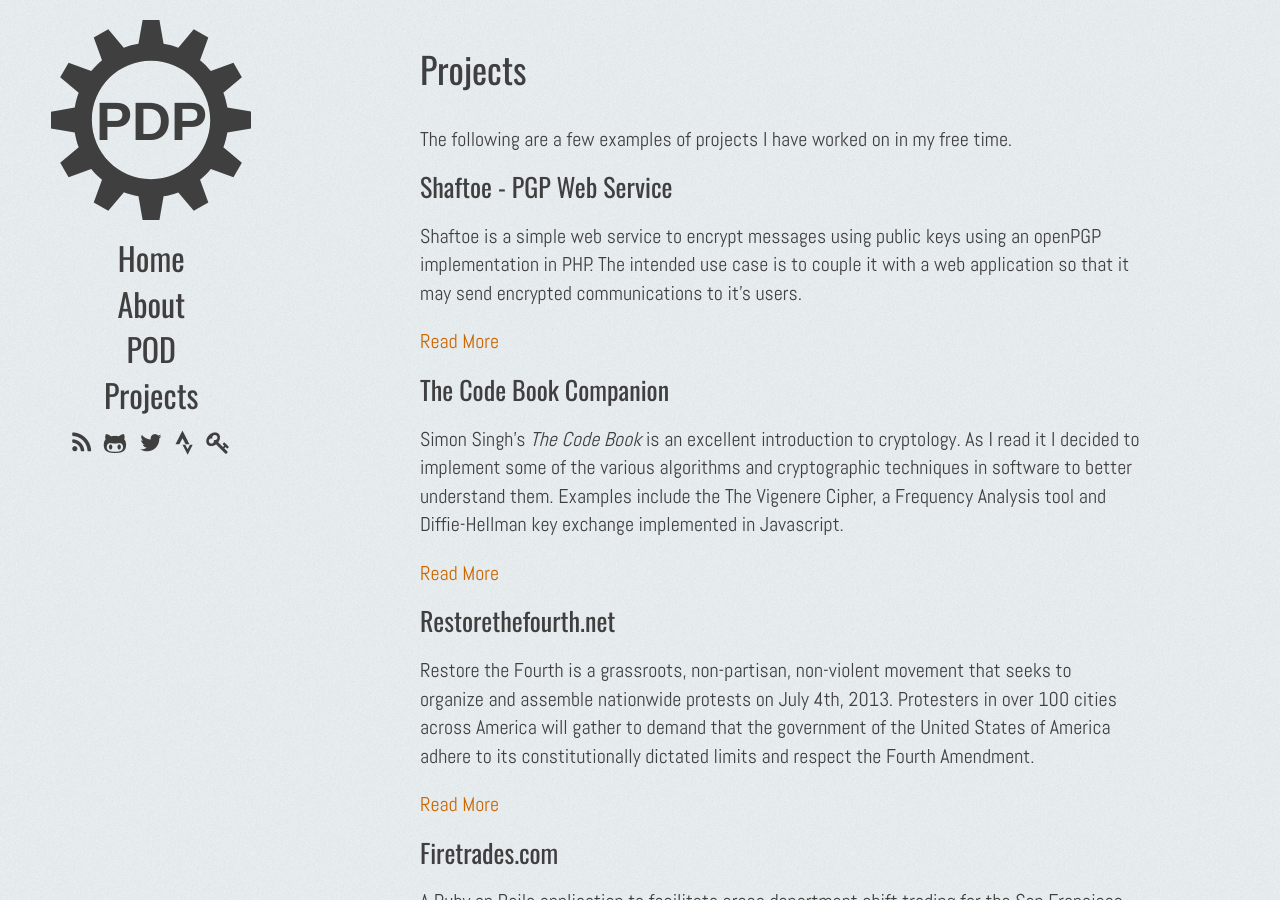
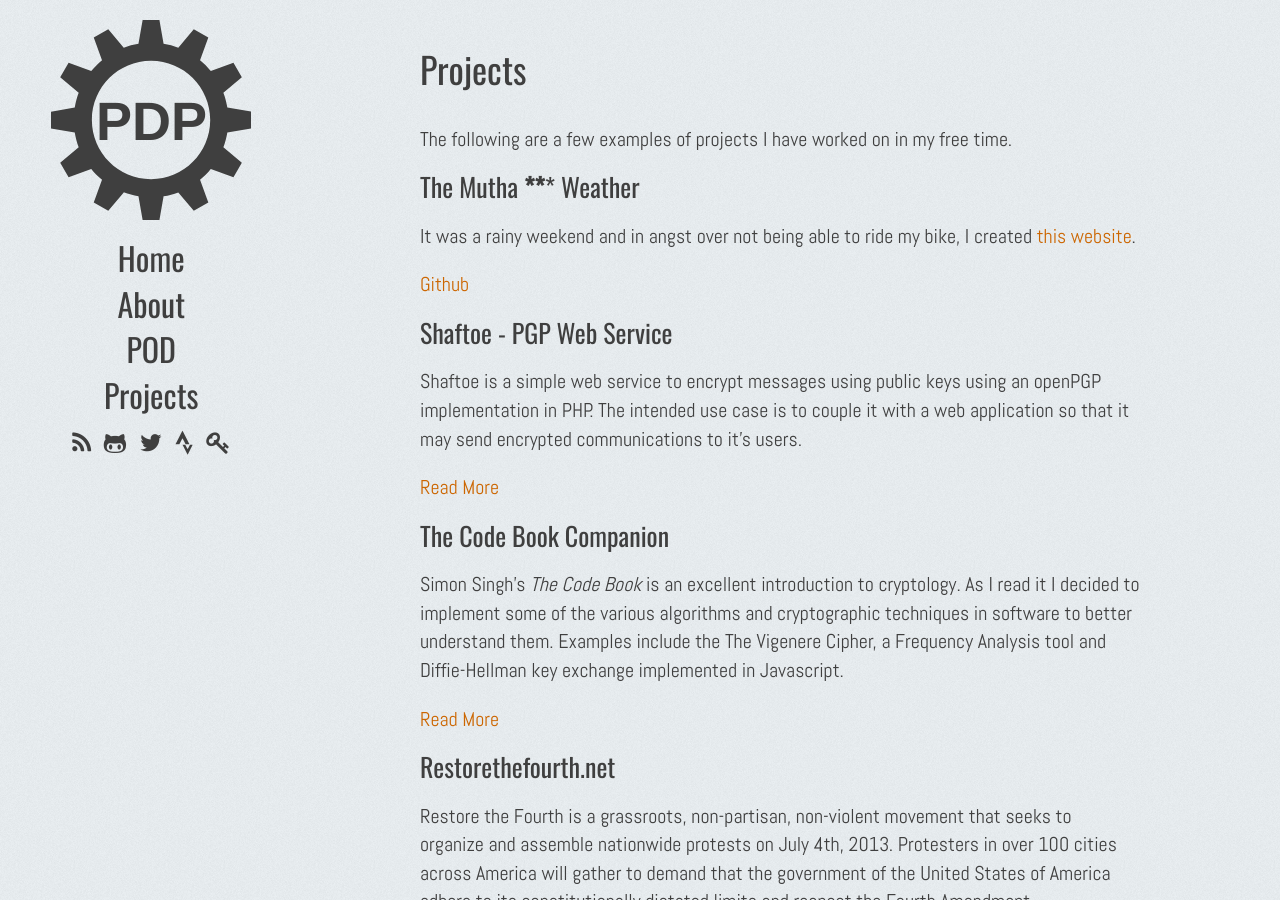
Before and after one commit to Fingel/pedaldrivenprogramming.com, a Jekyll site: the page built from projects.md, in a window 1280 px wide and 900 px high. Built offline with Jekyll 4.4.1, drawn with Linux system fonts in a browser that asks for light colours; some web fonts are replaced; comment, search, counter and statistics services are not loaded.

Commit message:
add a project

```diff
--- a/projects.md
+++ b/projects.md
@@ -11,6 +11,13 @@ permalink: /projects/
 
 The following are a few examples of projects I have worked on in my free
 time.
+
+The Mutha ******* Weather
+-------------------------
+It was a rainy weekend and in angst over not being able to ride my bike,
+I created  [this website](http://www.muthafuckingweather.com).
+
+[Github](https://github.com/WD-42/mfwdotcom)
 
 Shaftoe - PGP Web Service
 --------------------------
```
